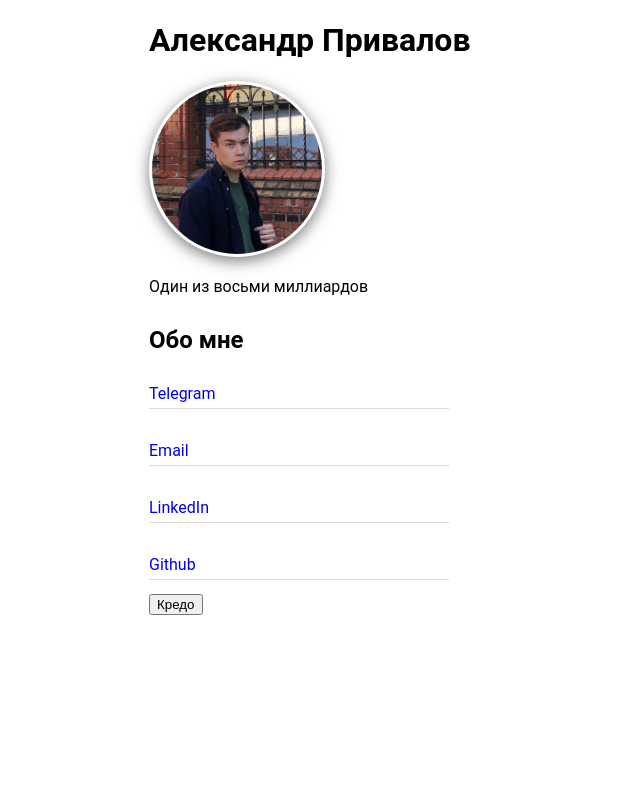
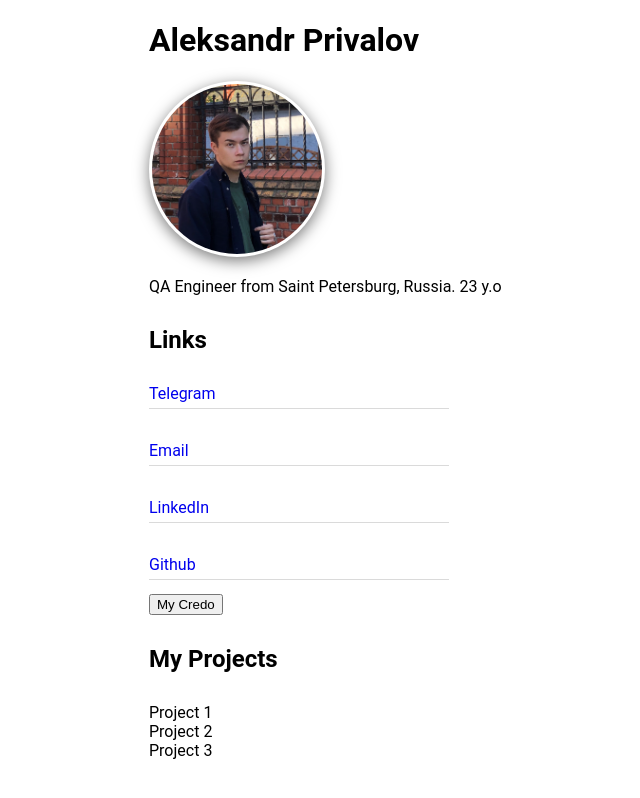
Before and after one commit to obojeoboje/my-personal-site, a plain HTML site: page index.html in a window 1280 px wide. Shown: the whole page, without its empty margins (151-791 px from the left). Drawn offline with Linux system fonts and the light colour scheme.

Commit message:
Added new block projects

```diff
--- a/index.html
+++ b/index.html
@@ -9,15 +9,15 @@
 </head>
 
 <body class="container">
-		<h1>Александр Привалов</h1>
+		<h1>Aleksandr Privalov</h1>
 
 		<div class="item">
 			<img class="photo" src="12577.png" width="170" height="170" alt="фото">
 		</div>
 
-			<p>Один из восьми миллиардов</p>
+			<p>QA Engineer from Saint Petersburg, Russia. 23 y.o</p>
 
-			<h2>Обо мне</h2>
+			<h2>Links</h2>
 
 			<div class="contacts">
 				<a href="http://t.me/Neznayuusername">Telegram</a>
@@ -28,8 +28,16 @@
 				<br>
 				<a href="https://github.com/obojeoboje">Github</a>
 			</div>
-				<button type="button">Кредо</button>
+				<button type="button">My Credo</button>
 				<script type="text/javascript" src="js.js"></script>
+
+			<h2>My Projects</h2>
+
+		    <div class="contacts">
+				Project 1 <br>
+				Project 2 <br>
+				Project 3 <br>
+			</div>
 </body>
 
 </html>
--- a/js.js
+++ b/js.js
@@ -3,5 +3,5 @@ const button = document.querySelector('button');
 
 /* Тут на кнопку навешиваем обрабочик, который ждёт клика и тогда запустит логику */
 button.addEventListener('click', function() {
-	alert('Гугл всему голова')
+	alert('Я люблю Дашу')
 })
```
